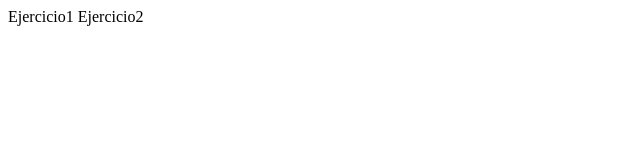
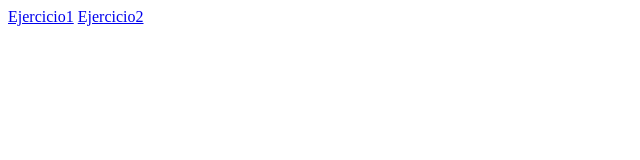
Before and after one commit to VPO1989AMP/CURSO-html-002, a plain HTML site: page index.html in a window 1280 px wide. Shown: the whole page, without its empty margins (0-640 px from the left). Drawn offline with Linux system fonts and the light colour scheme.

Commit message:
link correcto

```diff
--- a/index.html
+++ b/index.html
@@ -6,7 +6,7 @@
     <title>Document</title>
 </head>
 <body>
-    <a ref ="ejercicio1.html">Ejercicio1</a>
-    <a ref="ejercicio2.html">Ejercicio2</a>
+    <a href ="ejercicio1.html">Ejercicio1</a>
+    <a href="ejercicio2.html">Ejercicio2</a>
 </body>
 </html>
```
